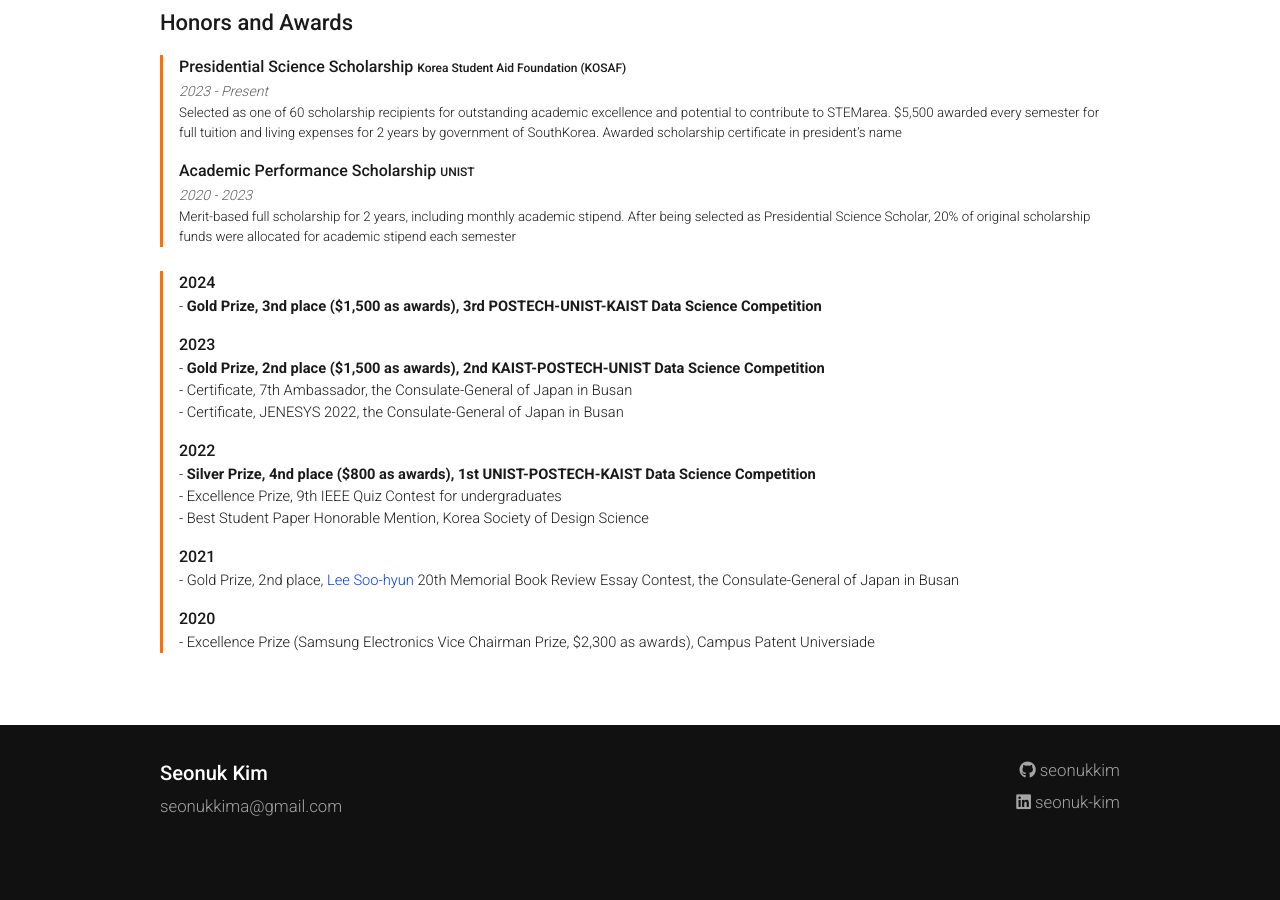
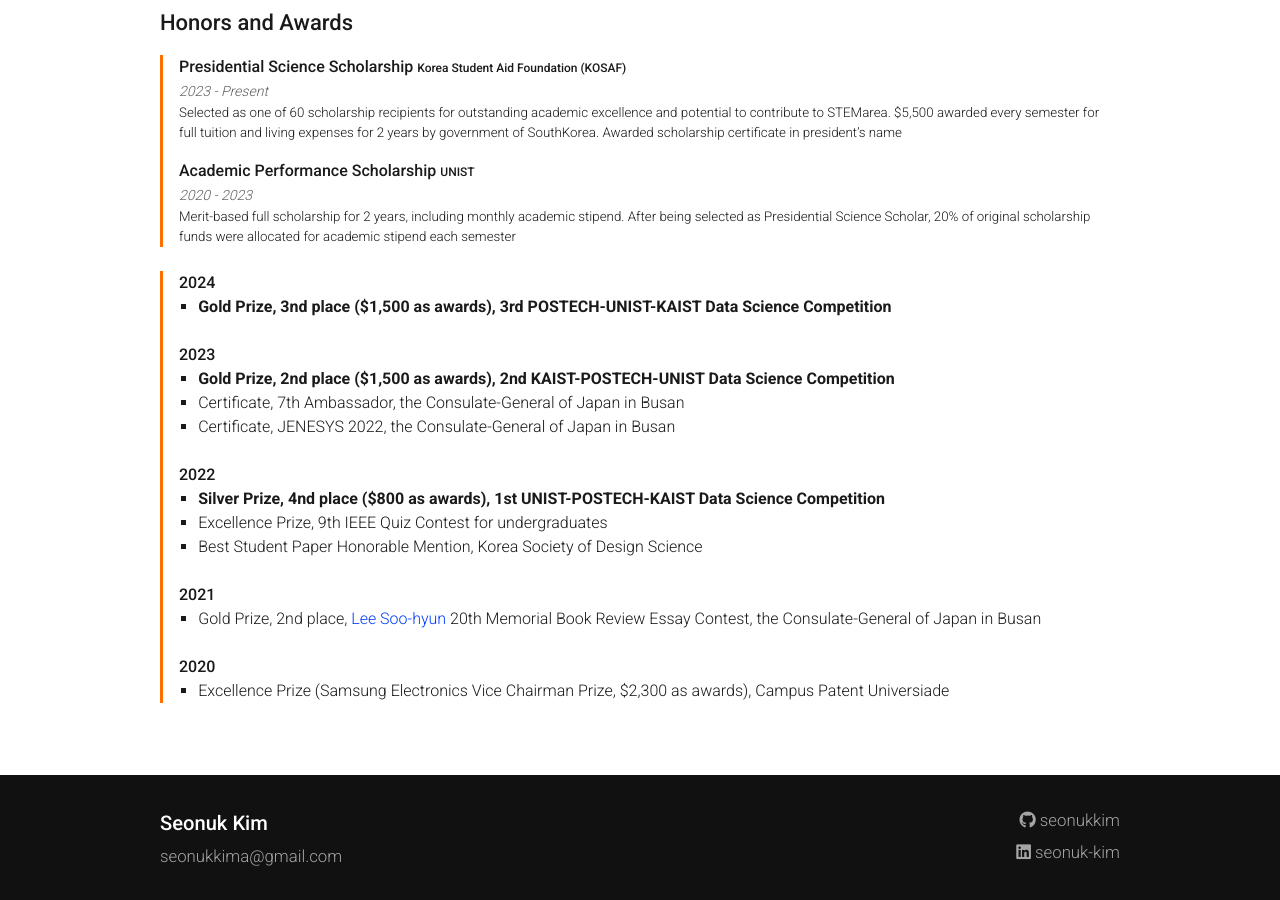
Before and after one commit to seonukkim/seonukkim.github.io, a Jekyll site: the page built from cv.md, in a window 1280 px wide and 900 px high, scrolled down 1033 px. Built offline with Jekyll 4.4.1, drawn with Linux system fonts in a browser that asks for light colours; before the commit the page ends 1883 px from its top, so only the background shows below that.

Commit message:
fix: cv page

```diff
--- a/_data/publications.yml
+++ b/_data/publications.yml
@@ -33,7 +33,7 @@
     award: ""
     link: "https://doi.org/10.21606/iasdr.2023.448"
 
-  - title: "#taggenerator: How an Online Community Designs an Interface for Text Prompt Inputs Using a NovelAI's Diffusion Model"
+  - title: "#taggenerator: How an Online Community Designs an Interface for Text Prompt Inputs Using a NovelAI's Diffusion Model (#taggenerator: NovelAI를 이용한 이미지 생성 서비스의 텍스트 프롬프트 탐색 및 태그 생성 행태 연구)"
     author: "__Seonuk Kim__, Yousang Kwon, Kyungho Lee"
     venue: "HCIK 2023"
     year: 2023
@@ -43,7 +43,7 @@
     award: ""
     link: "https://www.dbpia.co.kr/journal/articleDetail?nodeId=NODE11229726"
 
-  - title: "A Study on the Use of AI as Creative Support Tool for Line Drawing in Manga Production"
+  - title: "A Study on the Use of AI as Creative Support Tool for Line Drawing in Manga Production (만화 제작 과정의 노동집약적 선화작업 효율화를 위한 AI의 창의적 이용에 관한 연구)"
     author: "__Seonuk Kim__, Kyungho Lee"
     venue: "KSDS 2022"
     year: 2022
--- a/cv.md
+++ b/cv.md
@@ -87,31 +87,44 @@
       </p>
   </div>
 </div>
+<style>
 
+</style>
 <div class="news-entries grid-1">
     <div class="entry-item course">
+        <p style="font-size: 11pt; line-height: 150%;">
         <h3 class="entry-title">2024</h3>
-        <p style="font-size: 11pt; line-height: 150%;">- <strong>Gold Prize, 3nd place ($1,500 as awards), 3rd POSTECH-UNIST-KAIST Data Science Competition</strong>
+          <ul style="list-style-type:square; margin-left:1.2em">
+            <li><strong>Gold Prize, 3nd place ($1,500 as awards), 3rd POSTECH-UNIST-KAIST Data Science Competition</strong></li>
+          </ul>
         </p>
-        <br>
+        <p style="font-size: 11pt; line-height: 150%;">
         <h3 class="entry-title">2023</h3>
-        <p style="font-size: 11pt; line-height: 150%;">- <strong>Gold Prize, 2nd place ($1,500 as awards), 2nd KAIST-POSTECH-UNIST Data Science Competition</strong>
-        <br>- Certificate, 7th Ambassador, the Consulate-General of Japan in Busan
-        <br>- Certificate, JENESYS 2022, the Consulate-General of Japan in Busan
+          <ul style="list-style-type:square; margin-left:1.2em">
+            <li><strong>Gold Prize, 2nd place ($1,500 as awards), 2nd KAIST-POSTECH-UNIST Data Science Competition</strong></li>
+            <li>Certificate, 7th Ambassador, the Consulate-General of Japan in Busan</li>
+            <li>Certificate, JENESYS 2022, the Consulate-General of Japan in Busan</li>
+          </ul>
         </p>
-        <br>
+        <p style="font-size: 11pt; line-height: 150%;">
         <h3 class="entry-title">2022</h3>
-        <p style="font-size: 11pt; line-height: 150%;">- <strong>Silver Prize, 4nd place ($800 as awards), 1st UNIST-POSTECH-KAIST Data Science Competition</strong>
-        <br>- Excellence Prize, 9th IEEE Quiz Contest for undergraduates
-        <br>- Best Student Paper Honorable Mention, Korea Society of Design Science
+          <ul style="list-style-type:square; margin-left:1.2em">
+            <li><strong>Silver Prize, 4nd place ($800 as awards), 1st UNIST-POSTECH-KAIST Data Science Competition</strong></li>
+            <li>Excellence Prize, 9th IEEE Quiz Contest for undergraduates</li>
+            <li>Best Student Paper Honorable Mention, Korea Society of Design Science</li>
+          </ul>
         </p>
-        <br>
+        <p style="font-size: 11pt; line-height: 150%;" title="Ariticle about Lee Soo-hyun">
         <h3 class="entry-title">2021</h3>
-        <p style="font-size: 11pt; line-height: 150%;" title="Ariticle about Lee Soo-hyun">- Gold Prize, 2nd place, <a href="https://www.donga.com/en/article/all/20011231/210363/1/">Lee Soo-hyun</a> 20th Memorial Book Review Essay Contest, the Consulate-General of Japan in Busan
+          <ul style="list-style-type:square; margin-left:1.2em">
+            <li>Gold Prize, 2nd place, <a href="https://www.donga.com/en/article/all/20011231/210363/1/">Lee Soo-hyun</a> 20th Memorial Book Review Essay Contest, the Consulate-General of Japan in Busan</li>
+          </ul>
         </p>
-        <br>
+        <p style="font-size: 11pt; line-height: 150%;">
         <h3 class="entry-title">2020</h3>
-        <p style="font-size: 11pt; line-height: 150%;">- Excellence Prize (Samsung Electronics Vice Chairman Prize, $2,300 as awards), Campus Patent Universiade
+          <ul style="list-style-type:square; margin-left:1.2em">
+            <li>Excellence Prize (Samsung Electronics Vice Chairman Prize, $2,300 as awards), Campus Patent Universiade</li>
+          </ul>
         </p>
     </div>
 </div>
```
